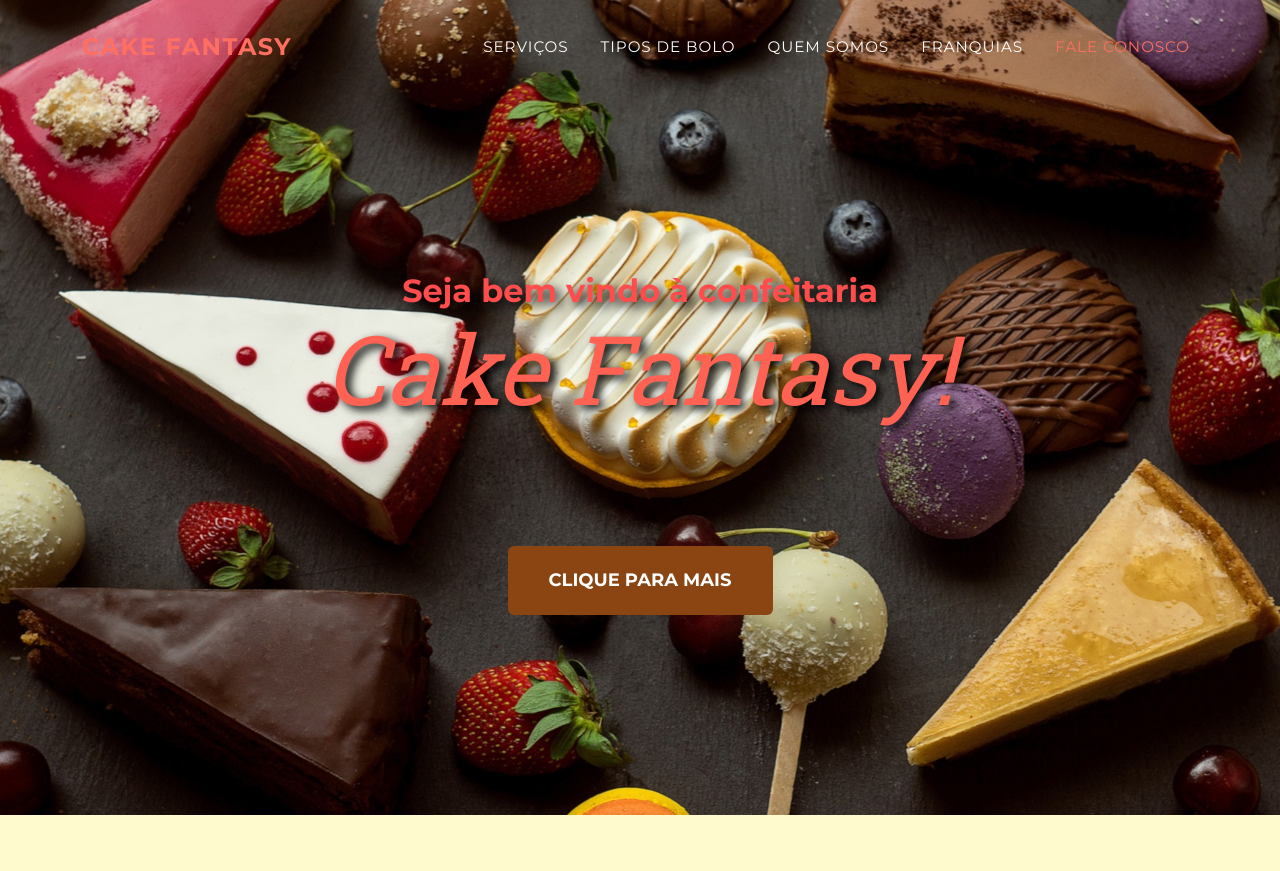
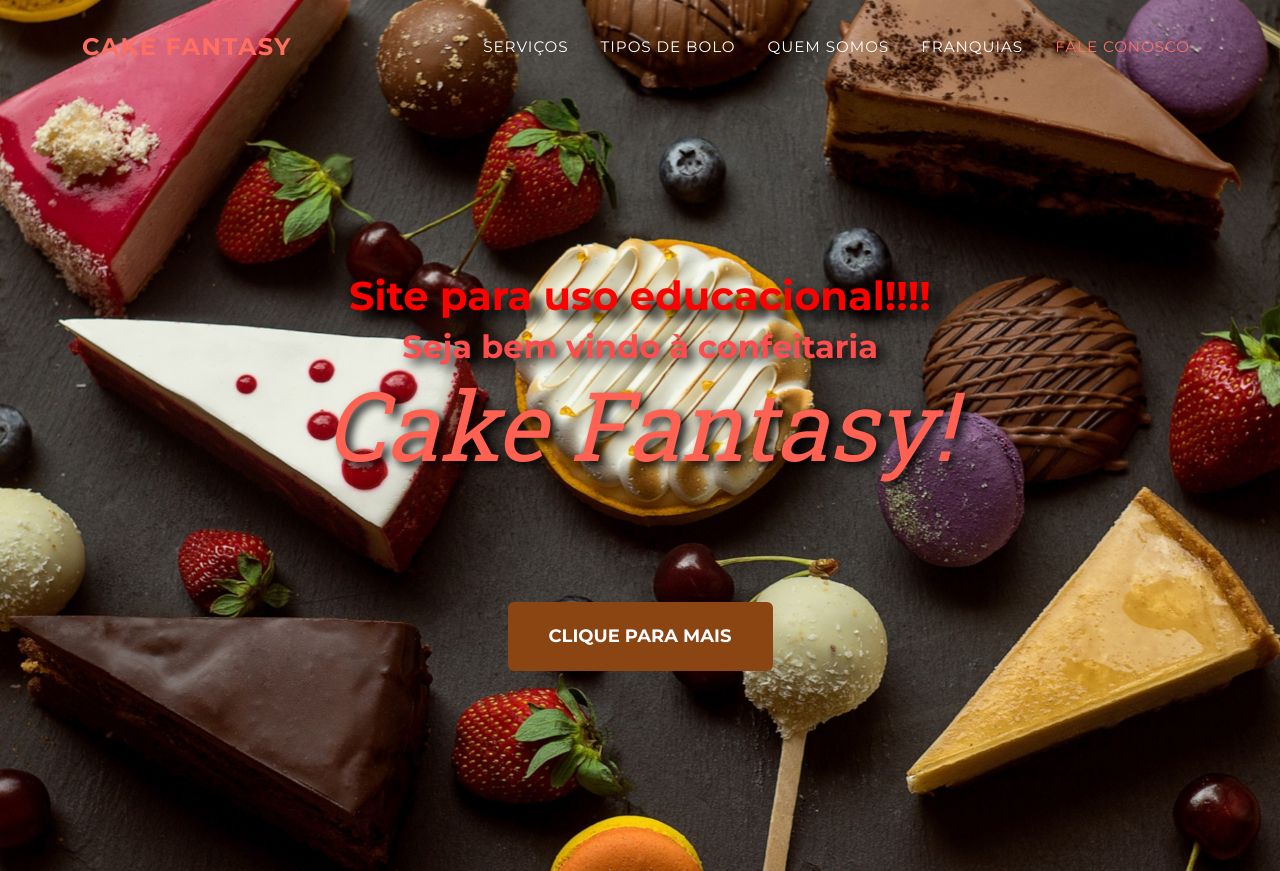
Before and after one commit to Caio-oliveiraa/meu_projetos, a plain HTML site: page cake_fantasy/index.html in a window 1280 px wide. Shown: the top 871 px of the page. Drawn offline with nearby package versions, Linux system fonts and the light colour scheme.

Commit message:
Update index.html
atualização

```diff
--- a/cake_fantasy/index.html
+++ b/cake_fantasy/index.html
@@ -40,7 +40,7 @@
         <!-- Masthead-->
         <header class="masthead">
             <div class="container">
-
+                    <h1 style="color: red; text-shadow: 13px 9px 10px black; ">Site para uso educacional!!!!</h1>
                     <h2 class="bemvindo">Seja bem vindo à confeitaria</h2>
 
                 <div class="masthead-subheading">Cake Fantasy!</div>
```
